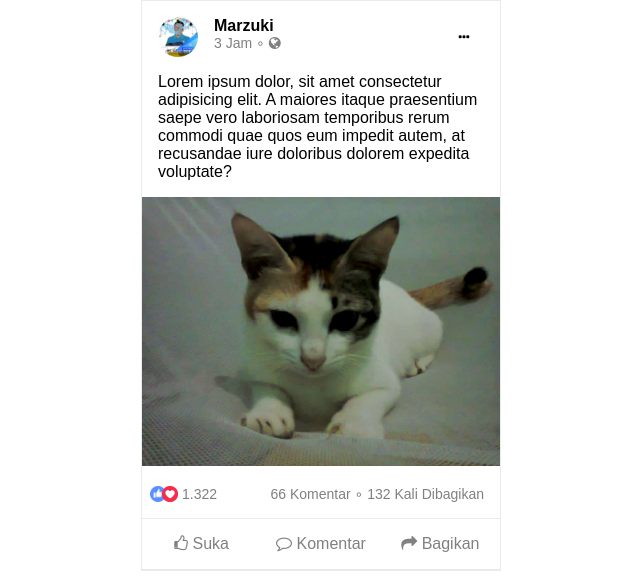
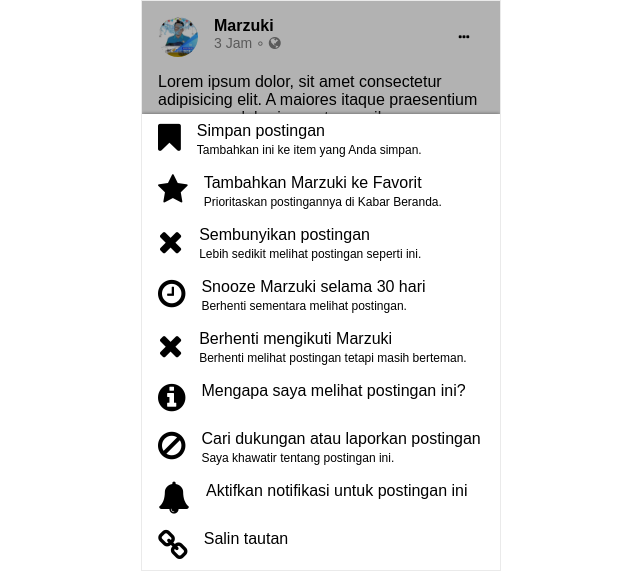
Before and after one commit to marzukiberg/facebook-post-card, a plain HTML site: page index.html in a window 1280 px wide. Both pictures are taken after a click on the button 783 px from the left and 37 px from the top of the page. Shown: the whole page, without its empty margins (319-959 px from the left). Drawn offline with Linux system fonts and the light colour scheme; a script that the page names is missing.

Commit message:
done insyaallah

```diff
--- a/css/index.css
+++ b/css/index.css
@@ -54,6 +54,47 @@
 }
 .action-btn:hover {
   background-color: #eaeaea;
+}
+.more-action {
+  position: absolute;
+  bottom: 0;
+  left: 0;
+  width: 100%;
+  background: white;
+  z-index: 1;
+  box-shadow: 0 0 4px gray;
+  transition: 0.1s;
+  transform: translateY(100%);
+}
+.more-action.show::before {
+  content: "";
+  background-color: rgba(0, 0, 0, 0.3);
+  width: 100%;
+  height: 100%;
+  position: absolute;
+  top: -100%;
+}
+.more-action.show {
+  transform: translateY(0);
+}
+.more-action a {
+  color: black;
+  text-decoration: none;
+  display: flex;
+  padding: 8px 16px;
+}
+.more-action a i {
+  font-size: 32px;
+  margin-right: 16px;
+}
+.more-action a:hover {
+  background-color: #eaeaea;
+}
+.more-action a div span:nth-child(1) {
+  display: block;
+}
+.more-action a div span:nth-child(2) {
+  font-size: 12px;
 }
 /* POST CARD HEADER */
 
@@ -175,11 +216,12 @@
   width: 100%;
   left: 0;
   top: 0;
+  transition: 0.1s;
   background-color: white;
   transform: translateY(100%);
 }
 .comments-section.show {
-  animation: showcomments 0.1s forwards;
+  transform: translateY(0);
 }
 .comments-header {
   display: flex;
@@ -309,9 +351,3 @@
   margin-left: 8px;
   font-size: 16px;
 }
-
-@keyframes showcomments {
-  to {
-    transform: translateY(0);
-  }
-}
--- a/index.html
+++ b/index.html
@@ -28,10 +28,71 @@
               </span>
             </div>
           </div>
-
           <button class="action-btn">
             <i class="fa fa-ellipsis-h" aria-hidden="true"></i>
           </button>
+          <div class="more-action">
+            <a href="#">
+              <i class="fa fa-bookmark" aria-hidden="true"></i>
+              <div>
+                <span>Simpan postingan</span>
+                <span>Tambahkan ini ke item yang Anda simpan.</span>
+              </div>
+            </a>
+            <a href="#">
+              <i class="fa fa-star" aria-hidden="true"></i>
+              <div>
+                <span>Tambahkan Marzuki ke Favorit</span>
+                <span>Prioritaskan postingannya di Kabar Beranda.</span>
+              </div>
+            </a>
+            <a href="#">
+              <i class="fa fa-times" aria-hidden="true"></i>
+              <div>
+                <span>Sembunyikan postingan</span>
+                <span>Lebih sedikit melihat postingan seperti ini.</span>
+              </div>
+            </a>
+            <a href="#">
+              <i class="fa fa-clock-o" aria-hidden="true"></i>
+              <div>
+                <span>Snooze Marzuki selama 30 hari</span>
+                <span>Berhenti sementara melihat postingan.</span>
+              </div>
+            </a>
+            <a href="#">
+              <i class="fa fa-times" aria-hidden="true"></i>
+              <div>
+                <span>Berhenti mengikuti Marzuki</span>
+                <span>Berhenti melihat postingan tetapi masih berteman.</span>
+              </div>
+            </a>
+            <a href="#">
+              <i class="fa fa-info-circle" aria-hidden="true"></i>
+              <div>
+                <span>Mengapa saya melihat postingan ini?</span>
+              </div>
+            </a>
+            <a href="#">
+              <i class="fa fa-ban" aria-hidden="true"></i>
+              <div>
+                <span>Cari dukungan atau laporkan postingan</span>
+                <span>Saya khawatir tentang postingan ini.</span>
+              </div>
+            </a>
+            <a href="#">
+              <i class="fa fa-bell" aria-hidden="true"></i>
+              <div>
+                <span>Aktifkan notifikasi untuk postingan ini</span>
+              </div>
+            </a>
+            <a href="#">
+              <i class="fa fa-link" aria-hidden="true"></i>
+              <div>
+                <span>Salin tautan</span>
+              </div>
+            </a>
+          </div>
         </div>
         <div class="post-card-body">
           <p>
--- a/js/script.js
+++ b/js/script.js
@@ -7,8 +7,9 @@ const reactCounter = $("#react-counter"),
   btnCloseComments = $("#btn-close-comments"),
   footerAction = $(".footer-action"),
   moreReactButtons = $(".more-react-buttons"),
-  like = $("#like"),
-  love = $("#love");
+  actionBtn = $(".action-btn"),
+  moreAction = $(".more-action");
+(like = $("#like")), (love = $("#love"));
 let state = {
   likes: 1322,
   react: null,
@@ -50,6 +51,9 @@ function updateState() {
   }
 }
 
+function showMoreAction() {
+  moreAction.classList.toggle("show");
+}
 function toggleMoreReacts(e) {
   footerAction.classList.toggle("show-react");
 }
@@ -77,10 +81,14 @@ window.addEventListener(
   "mouseup",
   () => footerAction.classList.contains("show-react") && toggleMoreReacts()
 );
+actionBtn.addEventListener("click", showMoreAction);
+window.addEventListener(
+  "mouseup",
+  () => moreAction.classList.contains("show") && showMoreAction()
+);
 moreReactButtons.addEventListener("mouseup", (e) => e.stopPropagation());
 commentsButton.addEventListener("click", toggleComments);
 btnCloseComments.addEventListener("click", toggleComments);
-
 like.addEventListener("click", () => ((state.react = "like"), updateState()));
 love.addEventListener("click", () => ((state.react = "love"), updateState()));
 laugh.addEventListener("click", () => ((state.react = "laugh"), updateState()));
```
